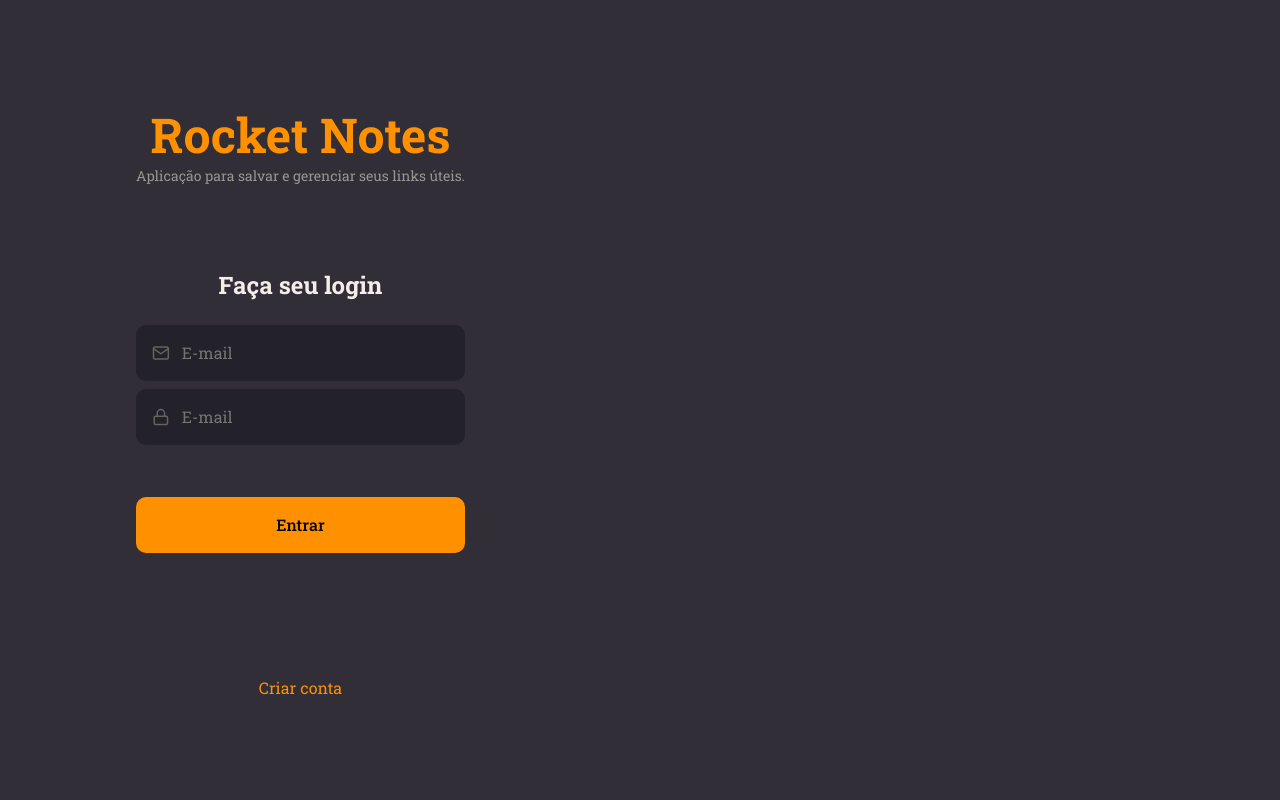
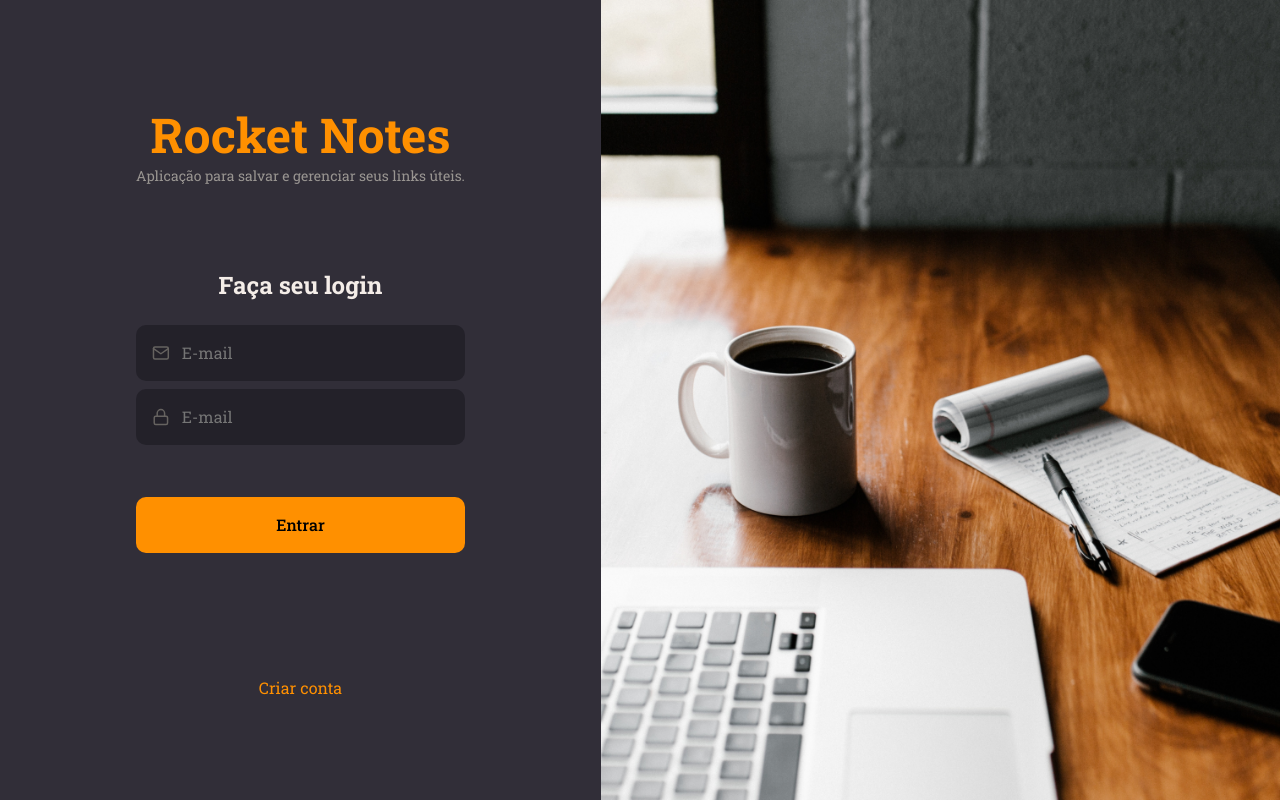
Before and after one commit to 4BurnerStove/RocketNotes, a React (Vite) app: page / in a window 1280 px wide. Built offline with nearby package versions, Linux system fonts and the light colour scheme.

Commit message:
Finalizate a signIn Page

```diff
--- a/src/pages/SignIn/index.jsx
+++ b/src/pages/SignIn/index.jsx
@@ -1,7 +1,7 @@
 import { Input } from '../../components/Input'
 import { FiLogIn, FiMail, FiLock } from 'react-icons/fi'
 import { Button } from '../../components/Button'
-import { Container, Form, AlButtonText } from './styles'
+import { Container, Form, AlButtonText, Background } from './styles'
 
 
 export function SignIn() {
@@ -19,6 +19,8 @@
         <AlButtonText name='Criar conta'></AlButtonText>
 
       </Form>
+
+      <Background></Background>
     </Container>
   )
 }
--- a/src/pages/SignIn/styles.js
+++ b/src/pages/SignIn/styles.js
@@ -1,5 +1,6 @@
 import { ButtonText } from '../../components/ButtonText'
 import styled from 'styled-components'
+import backgroundImg from '../../assets/background.png'
 
 export const Container = styled.div`
 height: 100vh;
@@ -33,6 +34,13 @@
   }
 `
 
+export const Background = styled.div`
+  flex: 1;
+  background: url(${backgroundImg}) no-repeat center center;
+  background-size: cover;
+`
+
+
 export const AlButtonText = styled(ButtonText)`
   margin-top: 12.4rem;
   color: ${({theme }) => theme.COLORS.ORANGE};
```
Also changed, not shown: src/assets/background.png (added).
